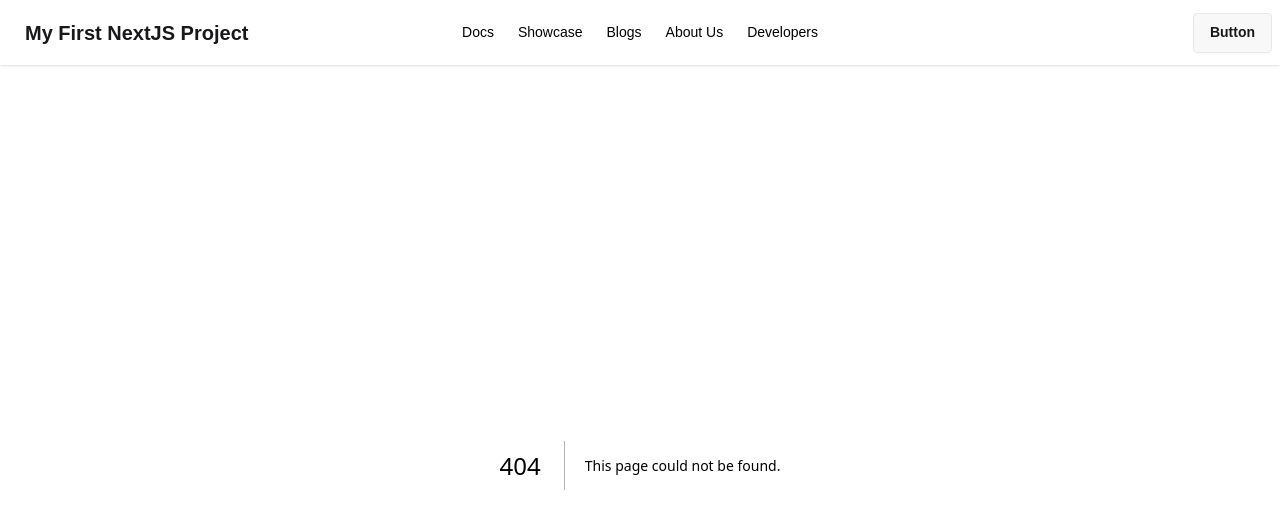
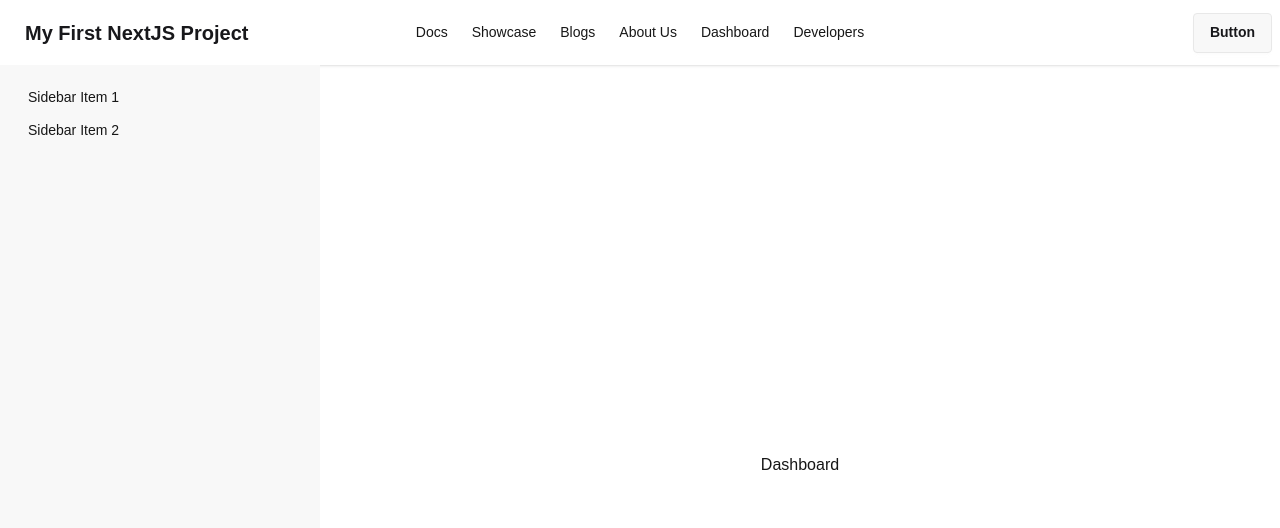
Before and after one commit to MasudRanaOfficial/my-next-ts-app, a Next.js app: page /dashboard in a window 1280 px wide. Before the commit this address had no page. Shown: the top 528 px of the page. Built offline with nearby package versions, Linux system fonts and the light colour scheme.

Commit message:
add: enhance navigation by adding Dashboard link and create Dashboard layout and page components

```diff
--- a/app/components/Navber.tsx
+++ b/app/components/Navber.tsx
@@ -15,6 +15,9 @@ const Navber = () => {
       </li>
       <li>
         <Link href="/about">About Us</Link>
+      </li>
+      <li>
+        <Link href="/dashboard">Dashboard</Link>
       </li>
       <li>
         <Link href="/about/developers">Developers</Link>
--- /dev/null
+++ b/app/dashboard/layout.tsx
@@ -0,0 +1,37 @@
+import React, { ReactNode } from "react";
+
+
+interface ChildrenProps {
+  children: ReactNode;
+}
+const DashboardLayout = ({ children }: ChildrenProps ) => {
+  return (
+    <div className="drawer lg:drawer-open">
+      <input id="my-drawer-3" type="checkbox" className="drawer-toggle" />
+      <div className="drawer-content flex flex-col items-center justify-center">
+        {children}
+        <label htmlFor="my-drawer-3" className="btn drawer-button lg:hidden">
+          Open drawer
+        </label>
+      </div>
+      <div className="drawer-side">
+        <label
+          htmlFor="my-drawer-3"
+          aria-label="close sidebar"
+          className="drawer-overlay"
+        ></label>
+        <ul className="menu bg-base-200 min-h-full w-80 p-4">
+          {/* Sidebar content here */}
+          <li>
+            <a>Sidebar Item 1</a>
+          </li>
+          <li>
+            <a>Sidebar Item 2</a>
+          </li>
+        </ul>
+      </div>
+    </div>
+  );
+};
+
+export default DashboardLayout;
--- /dev/null
+++ b/app/dashboard/page.tsx
@@ -0,0 +1,11 @@
+import React from 'react';
+
+const DashboardPage = () => {
+  return (
+    <div>
+      <h2>Dashboard</h2>
+    </div>
+  );
+};
+
+export default DashboardPage;
```
